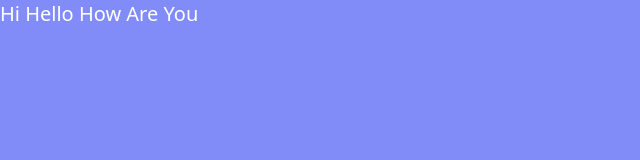
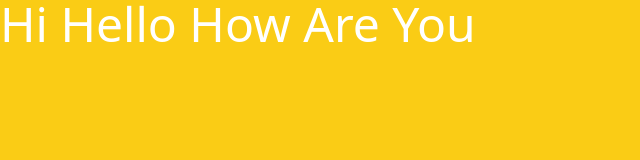
Before and after one commit to RupanGuvi/Tailwind-Css, a plain HTML site: page 10.Breakpoints/index.html in a window 1280 px wide. Shown: the whole page, without its empty margins (0-640 px from the left). Drawn offline with nearby package versions, Linux system fonts and the light colour scheme.

Commit message:
RWD completed

```diff
--- a/10.Breakpoints/index.html
+++ b/10.Breakpoints/index.html
@@ -7,9 +7,9 @@
     <title>RWD(Responsive Web Design)</title>
 </head>
  <!-- https://tailwindcss.com/docs/responsive-design#overview  -->
-<body class="bg-indigo-400">
+<body class="bg-indigo-500 sm:bg-pink-400 md:bg-blue-600 lg:bg-green-500 xl:bg-yellow-400 2xl:bg-purple-600">
 
     <!-- open devtool (responsive option) to see the changes -->
-   <h1 class="text-white text-xl">Hi Hello How Are You</h1>
+   <h1 class="text-white text-xl md:text-3xl xl:text-5xl">Hi Hello How Are You</h1>
 </body>
 </html>
```
